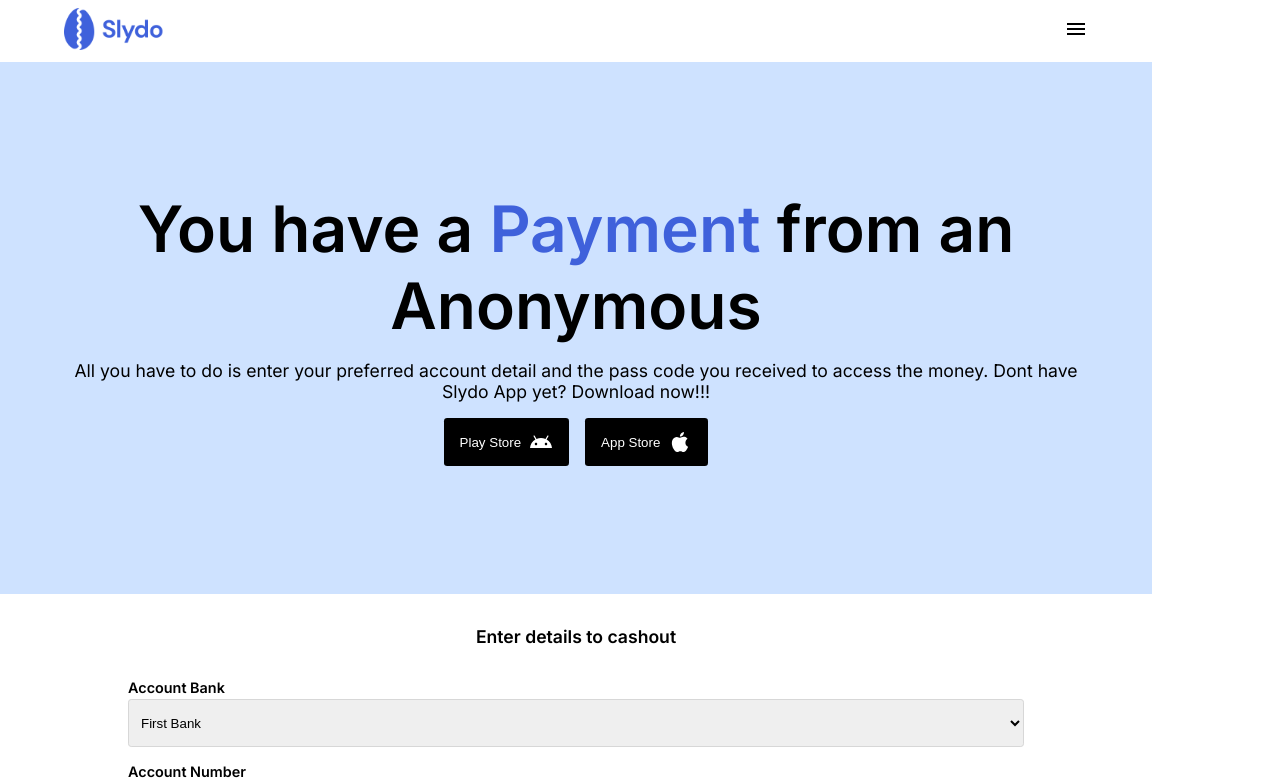
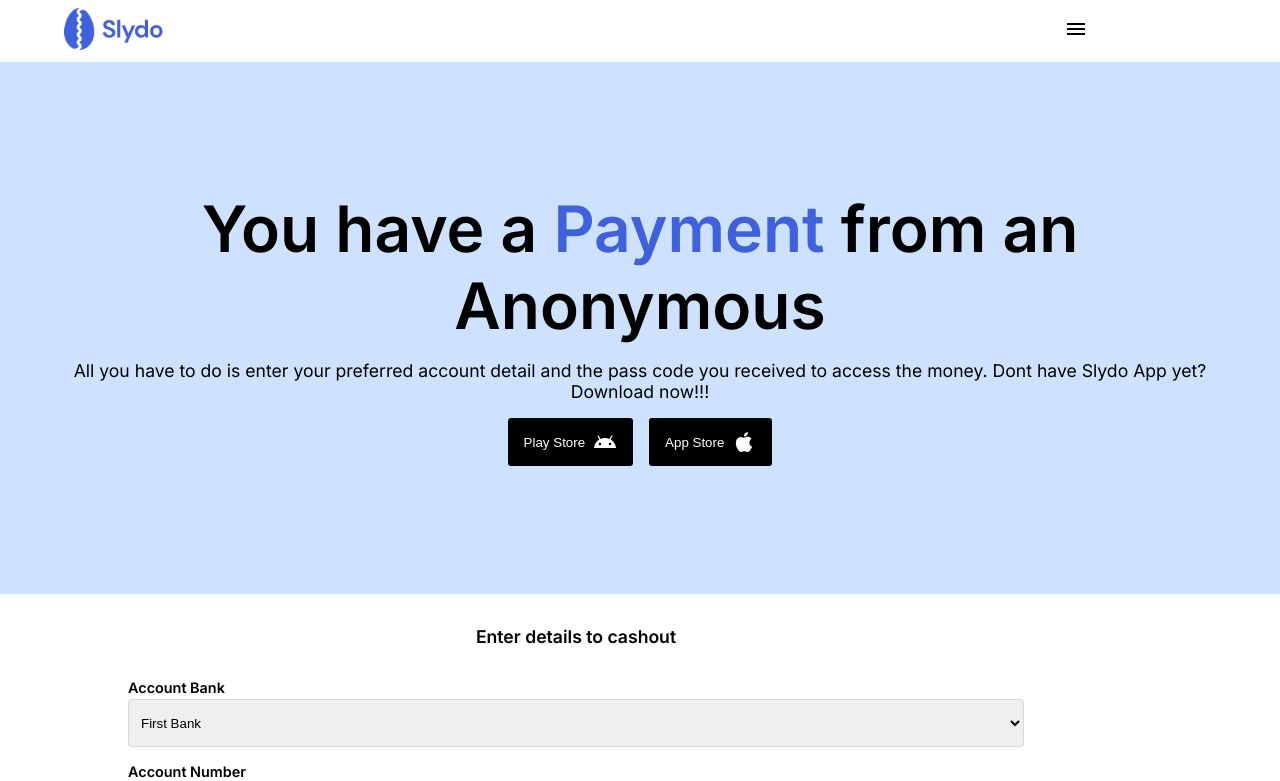
Before and after one commit to vincentabolarin/slydo, a Next.js app: page / in a window 1280 px wide. Shown: the top 781 px of the page. Built offline with nearby package versions, Linux system fonts and the light colour scheme.

Commit message:
adjust width

```diff
--- a/styles/info.module.scss
+++ b/styles/info.module.scss
@@ -1,5 +1,5 @@
 .container {
-    max-width: 90%;
+    // max-width: 90%;
     padding: 8rem 4rem;
     background-color: var(--gray-ice);
 
```
